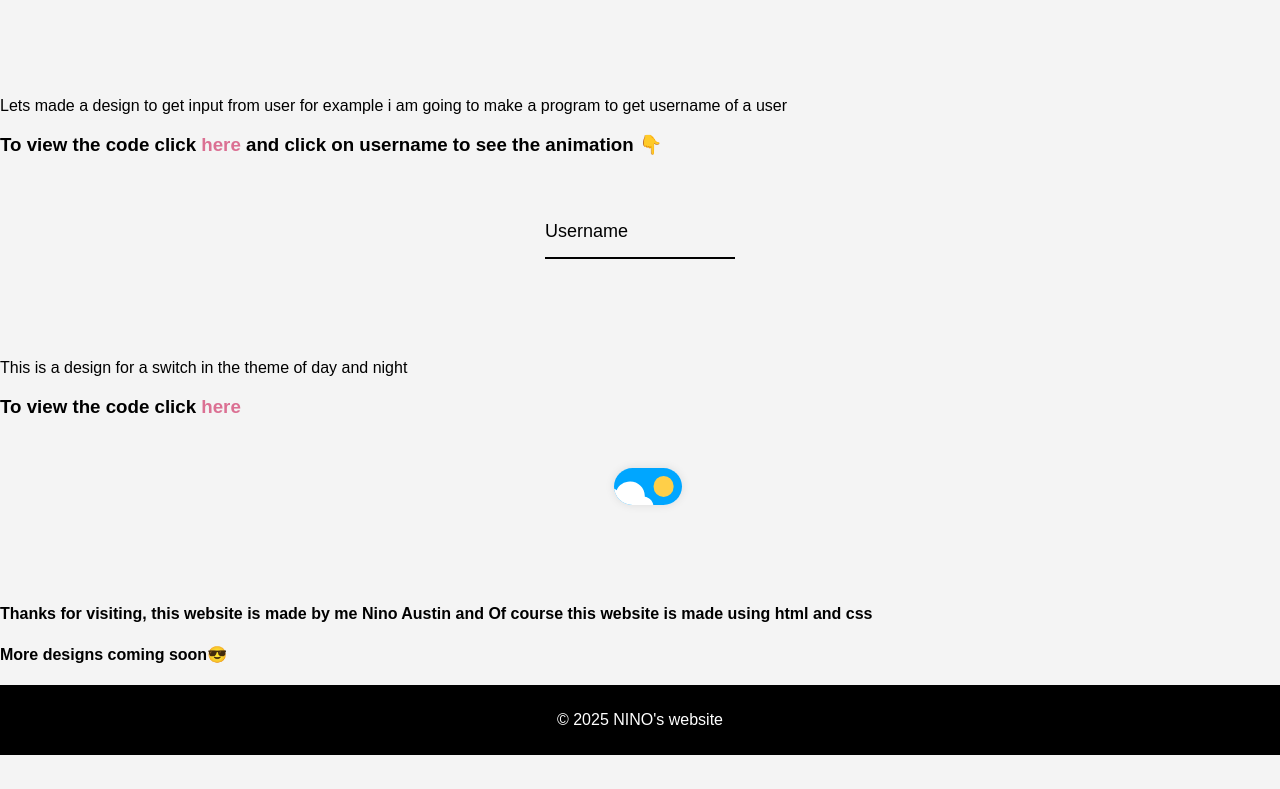
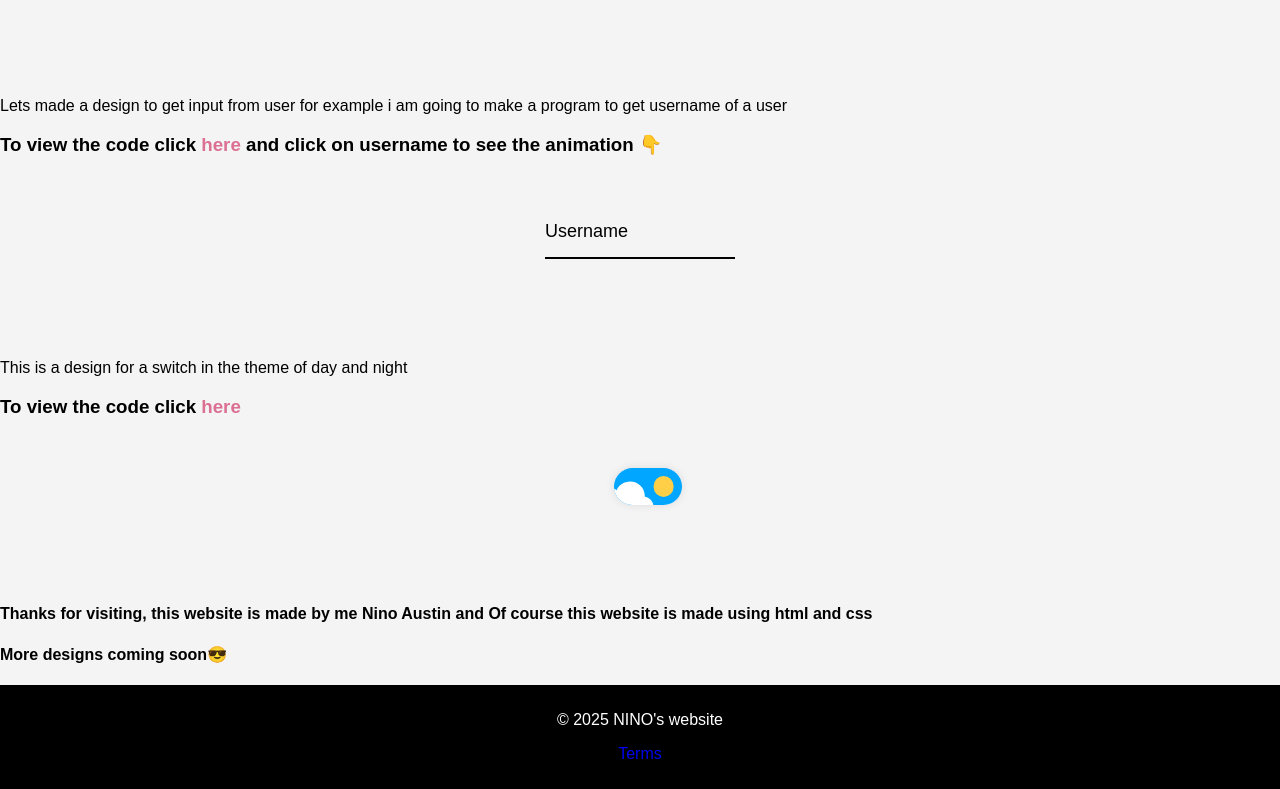
Before and after one commit to ninoaustin1/ninosweb, a plain HTML site: page index.html in a window 1280 px wide. Shown: the part 1047-1836 px from the top of the page. Before the commit the page ends 1802 px from the top, so only its background shows below. Drawn offline with Linux system fonts and the light colour scheme.

Commit message:
Update index.html

```diff
--- a/index.html
+++ b/index.html
@@ -505,6 +505,7 @@
     <h4>More designs coming soon😎</h4>
     <footer>
       <p>&copy; 2025 NINO's website</p>
+      <p><a href="Terms.html" style="text-decoration: none">Terms</a></p>
     </footer>
   </body>
 </html>
```
